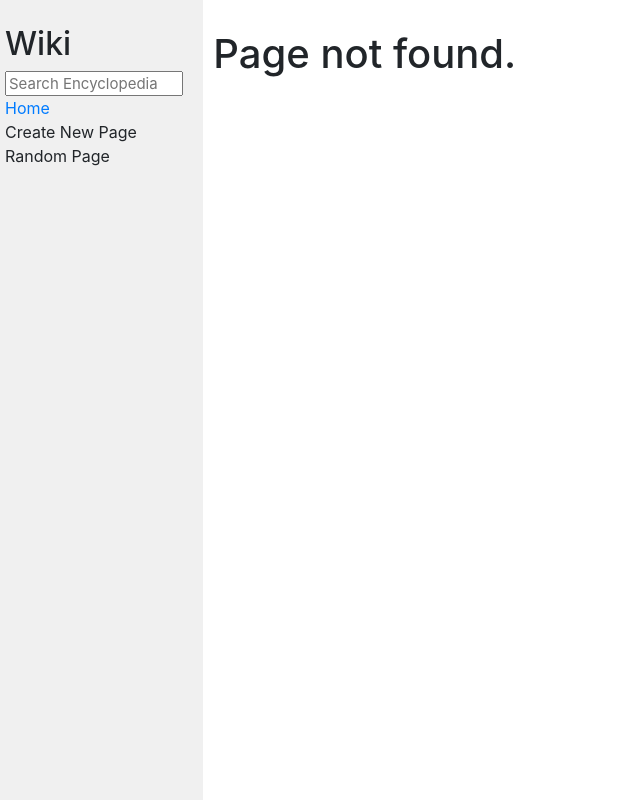
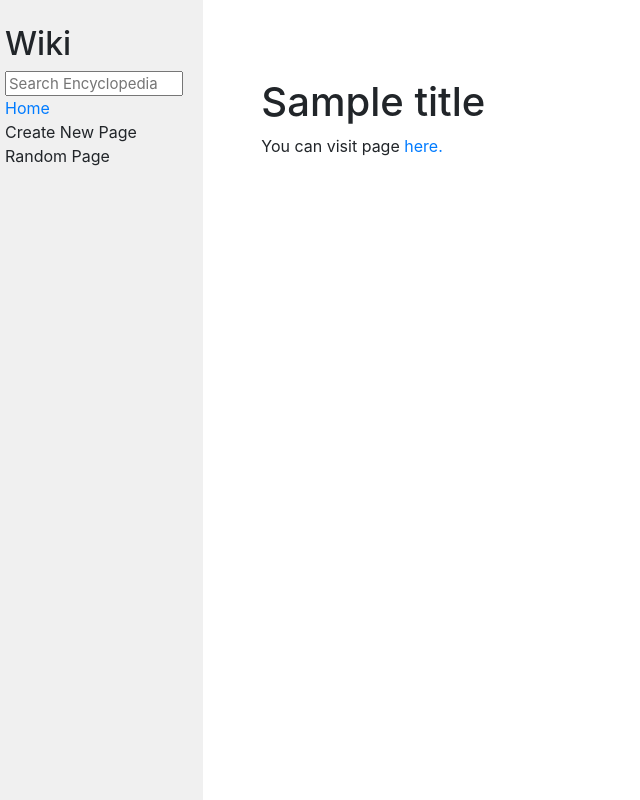
Before and after one commit to poyrazn/Wiki, a Django app: template encyclopedia/templates/encyclopedia/error.html in a window 1280 px wide. Shown: the whole page, without its empty margins (0-640 px from the left). Run offline with Django 3.2, Linux system fonts and the light colour scheme; the template is opened without the code that fills it: most values are stand-ins (such as "Sample title", 1, 10 or a date in 2020); some libraries are stand-ins or nearby versions.

Commit message:
page reformatted with customized error message

```diff
--- a/encyclopedia/templates/encyclopedia/error.html
+++ b/encyclopedia/templates/encyclopedia/error.html
@@ -5,6 +5,16 @@
 {% endblock %}
 
 {% block body %}
-    <h1>Page not found.</h1>
+    <div class="m-5">
+        {% if title %}
+            <h1>{{ title }}</h1>
+        {% endif %}
+
+        {{ msg }}
+
+        {% if entry %}
+            You can visit page <a href="{% url 'entry' entry%}">here.</a>
+        {% endif %}
+    </div>
 
 {% endblock %}
```
